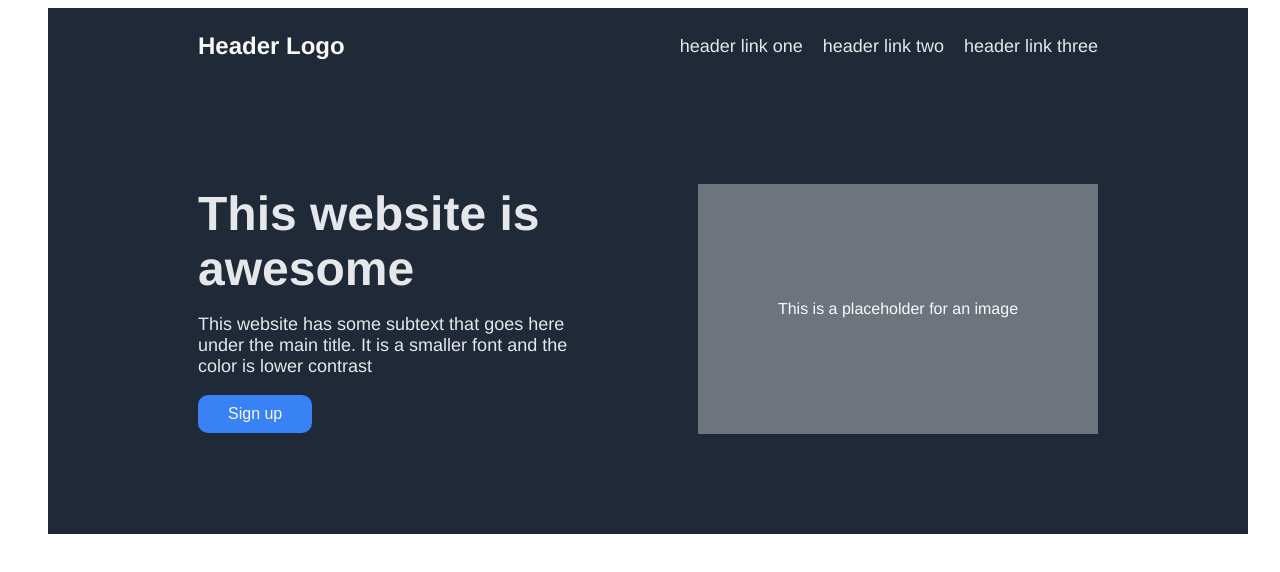
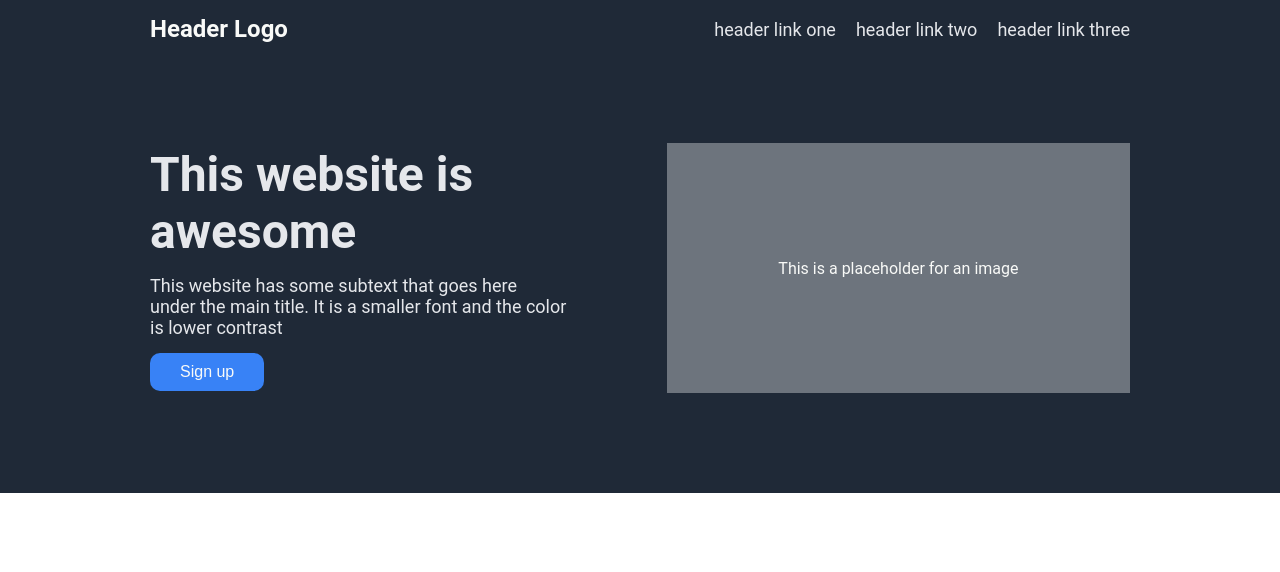
Before and after one commit to mattre1d/landingpage, a plain HTML site: page index.html in a window 1280 px wide. Drawn offline with Linux system fonts and the light colour scheme.

Commit message:
Fixed header margins and padding

```diff
--- a/style.css
+++ b/style.css
@@ -1,14 +1,12 @@
-html {
+* {
     margin: 0;
     padding: 0;
     box-sizing: border-box;
-    width: 100vw;
 }
 
 body {
     display: flex;
-    font-family: Helvetica, Arial, sans-serif;
-    width: 100%;
+    font-family: Roboto, Helvetica, Arial, sans-serif;
     align-items: center;
     justify-content: center;
     color: #F9FAF8;
@@ -18,7 +16,7 @@ body {
     background-color: #1F2937;
     display: flex;
     flex-direction: column;
-    padding: 0px 150px 100px;
+    padding: 15px 150px 100px;
     min-width: 0;
 }
 
@@ -58,14 +56,14 @@ ul {
 }
 
 .hero {
-    width: 400px;
+    width: 450px;
     color: #E5E7EB;
     font-size: 18px;
 }
 
 .image {
     display: flex;
-    width: 400px;
+    width: 500px;
     height: 250px;
     background-color: #6D747D;
     justify-content: center;
@@ -80,3 +78,7 @@ button {
     color: #F9FAF8;
     font-size: 16px;
 }
+
+p {
+    margin: 15px 0px;
+}
```
